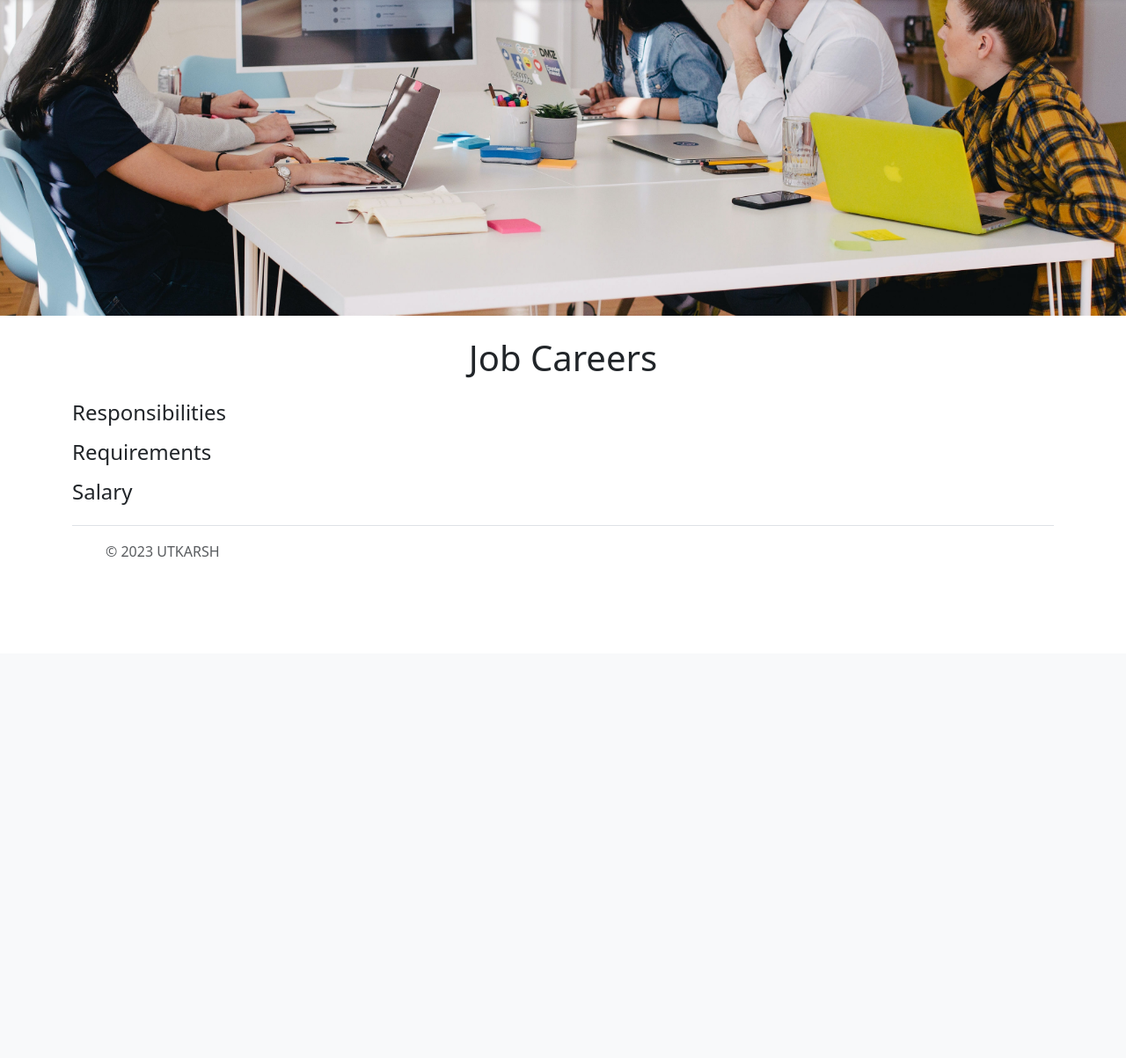
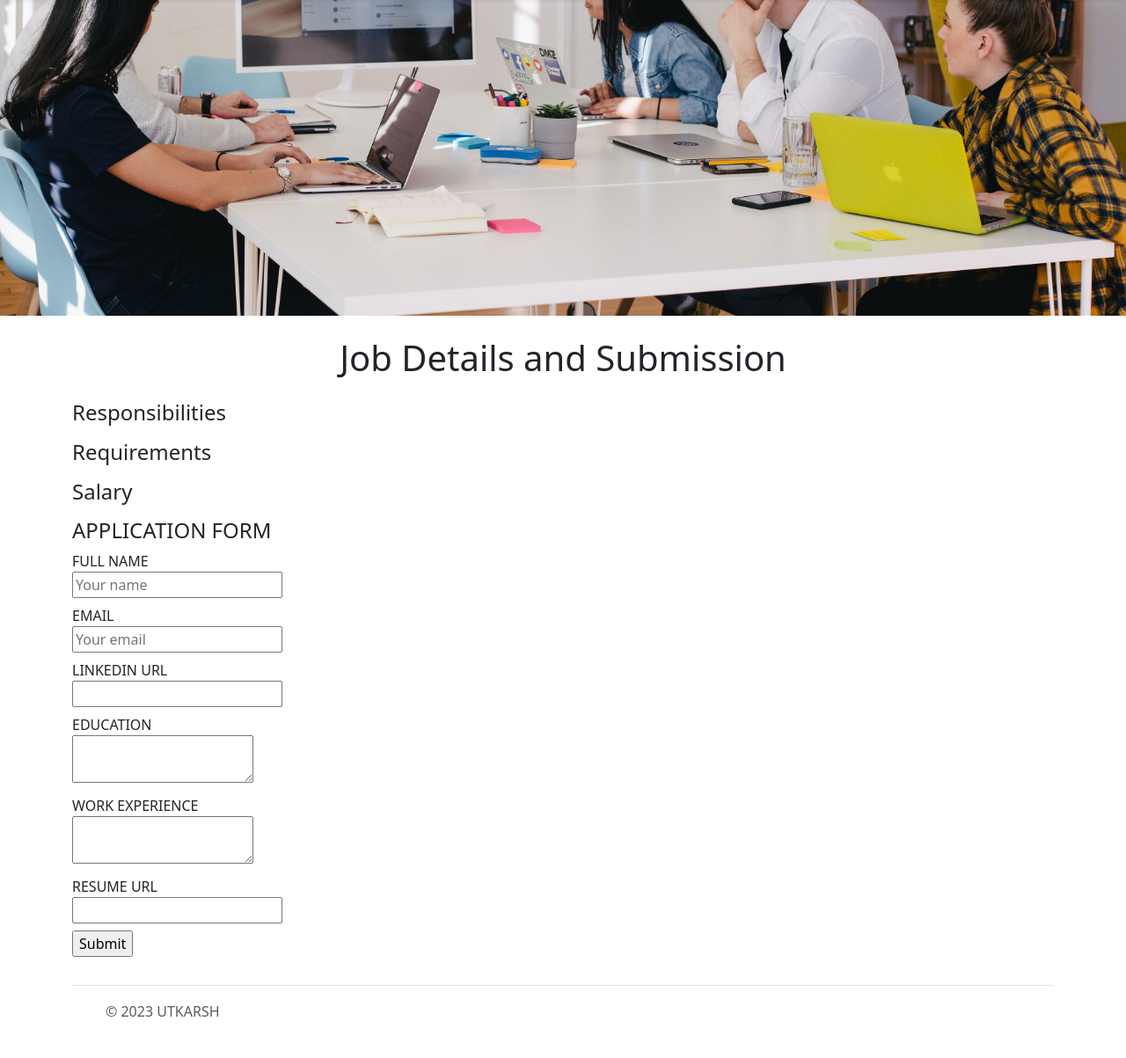
Before and after one commit to SUtkarsh-0/flask-website-v2, a Flask app: template templates/jobpage.html in a window 1280 px wide. Shown: the part 57-1260 px from the top of the page at 88% size. Before the commit the page ends 690 px from the top, so only its background shows below. Run offline with Flask 3, Linux system fonts and the light colour scheme; the template is opened without the code that fills it, so the values that code supplies are empty.

Commit message:
application form and database storage

```diff
--- a/app.py
+++ b/app.py
@@ -1,5 +1,5 @@
-from flask import Flask, render_template,jsonify
-from database import load_jobs_from_db,load_job_from_db
+from flask import Flask, render_template,jsonify,request
+from database import load_jobs_from_db,load_job_from_db,add_application_to_db
 
 
 app= Flask(__name__)
@@ -24,5 +24,12 @@ def show_job(id):
 
     return render_template('jobpage.html',job=job)
 
+@app.route("/job/<id>/apply", methods=['post'])
+def apply_to_job(id):
+    data=request.form
+    add_application_to_db(id,data)
+    return render_template('application_submitted.html',application=data)
+
+
 if __name__ == "__main__":
     app.run(host='0.0.0.0', debug=True)
--- /dev/null
+++ b/templates/application_form.html
@@ -0,0 +1,33 @@
+<h4>APPLICATION FORM </h4>
+<form action="/job/{{job['id']}}/apply" method="post">
+    <div class="mb-2">
+        <label>FULL NAME</label><br>
+        <input type="text" name="full_name" placeholder="Your name">
+    </div>
+    <div class="mb-2">
+        <label>EMAIL</label><br>
+        <input type="text" name="email" placeholder="Your email">
+    </div>
+
+    <div class="mb-2">
+        <label>LINKEDIN URL</label><br>
+        <input type="text" name="linkedin_url">
+    </div>
+
+    <div class="mb-2">
+        <label>EDUCATION</label><br>
+        <textarea name="education"></textarea>
+    </div>
+
+    <div class="mb-2">
+        <label>WORK EXPERIENCE</label><br>
+        <textarea name="work_experience"></textarea>
+    </div>
+
+    <div class="mb-2">
+        <label>RESUME URL</label><br>
+        <input type="text" name="resume_url">
+    </div>
+
+    <input class="mb-2" type="submit">
+</form>
--- a/templates/jobpage.html
+++ b/templates/jobpage.html
@@ -12,7 +12,7 @@
     {% include 'nav.html' %}
     {% include 'banner2.html' %}
     <div class="container">
-        <h1 class="text-center mt-2 mb-4">Job Careers</h1>
+        <h1 class="text-center mt-2 mb-4">Job Details and Submission</h1>
         <h3 class="mb-2">{{job['title']}}</h3>
         <p class="lead">{{job['location']}}</p>
         <h4>Responsibilities</h4>
@@ -29,6 +29,7 @@
         </ol>
         <h4>Salary</h4>
         <p>{{job['currency']}}{{job['salary']}}</p>
+        {% include 'application_form.html' %}
     </div>
     {% include 'footer.html' %}
 </body>
```
Also changed, not shown: database.py (+14 -1 lines), templates/application_submitted.html (added, +43 -0 lines).
